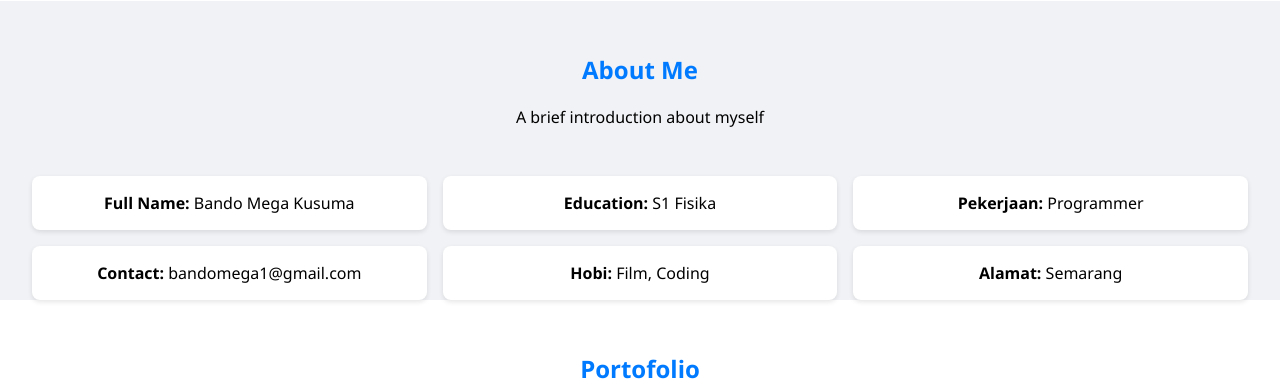
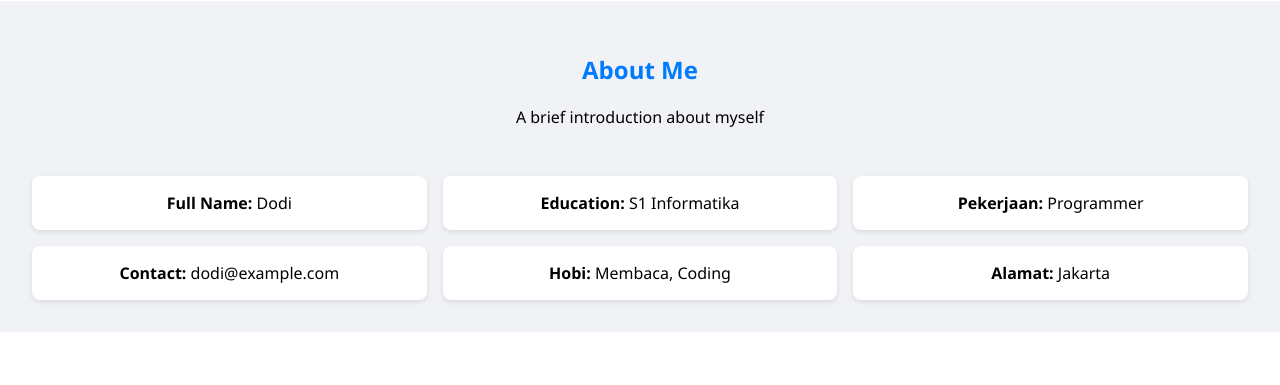
Before and after one commit to bando9/fs-batch4, a PHP site: page /materi-2/tugas-2.html in a window 1280 px wide. Shown: the part 433-818 px from the top of the page. Run offline with PHP 8.4, Linux system fonts and the light colour scheme.

Commit message:
update with responsive design

```diff
--- a/materi-2/style.css
+++ b/materi-2/style.css
@@ -69,7 +70,7 @@ nav a {
   display: grid;
   grid-template-columns: repeat(3, 1fr);
   gap: 1rem;
-  padding: 0 2rem;
+  padding: 0 2rem 2rem 2rem;
 }
 
 .biodata-grid div {
--- a/materi-2/tugas-2.html
+++ b/materi-2/tugas-2.html
@@ -9,16 +9,16 @@
   <body>
     <!-- Header -->
     <header>
-      <div class="brand">Bando Mega</div>
+      <div class="brand">Brand</div>
       <nav>
-        <a href="#hero">Header</a>
-        <a href="#about">Biodata</a>
-        <a href="#portfolio">Portofolio</a>
+        <a href="#">Header</a>
+        <a href="#">Biodata</a>
+        <a href="#">Portofolio</a>
       </nav>
     </header>
 
     <!-- Hero Section -->
-    <section id="hero" class="hero">
+    <section class="hero">
       <div class="hero-text">
         <h1>Selamat Datang di Website Saya</h1>
         <p>
@@ -36,23 +36,23 @@
     </section>
 
     <!-- About Me -->
-    <section id="about" class="about">
+    <section class="about">
       <h2>About Me</h2>
       <p>A brief introduction about myself</p>
     </section>
 
     <!-- Biodata Grid -->
     <div class="biodata-grid">
-      <div><strong>Full Name:</strong> Bando Mega Kusuma</div>
-      <div><strong>Education:</strong> S1 Fisika</div>
+      <div><strong>Full Name:</strong> Dodi</div>
+      <div><strong>Education:</strong> S1 Informatika</div>
       <div><strong>Pekerjaan:</strong> Programmer</div>
-      <div><strong>Contact:</strong> bandomega1@gmail.com</div>
-      <div><strong>Hobi:</strong> Film, Coding</div>
-      <div><strong>Alamat:</strong> Semarang</div>
+      <div><strong>Contact:</strong> dodi@example.com</div>
+      <div><strong>Hobi:</strong> Membaca, Coding</div>
+      <div><strong>Alamat:</strong> Jakarta</div>
     </div>
 
     <!-- Portofolio -->
-    <section id="portfolio" class="portfolio">
+    <section class="portfolio">
       <h2>Portofolio</h2>
       <div class="portfolio-grid">
         <div class="portfolio-item">
```
Also changed, not shown: other parts of materi-2/style.css (+38 -1 lines).
